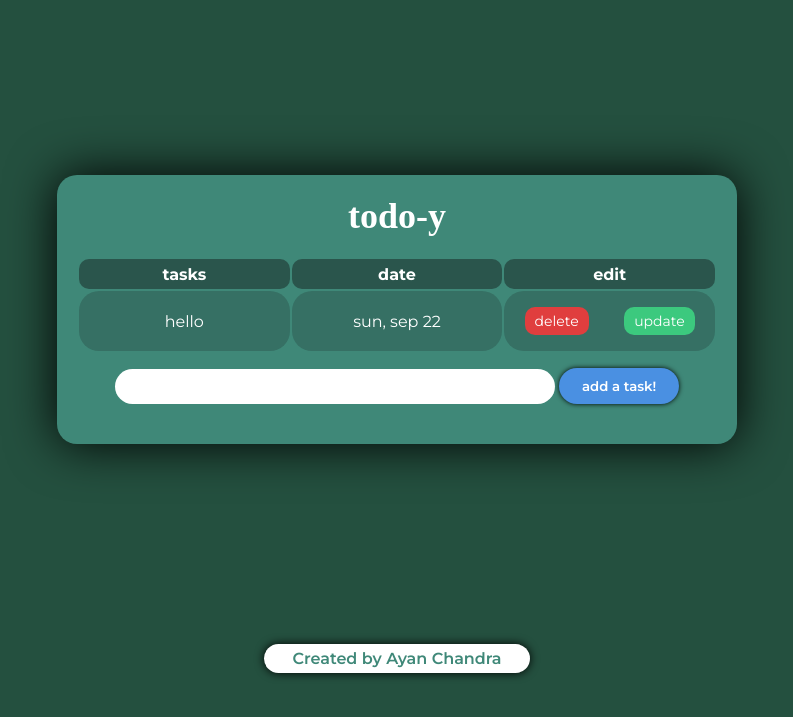
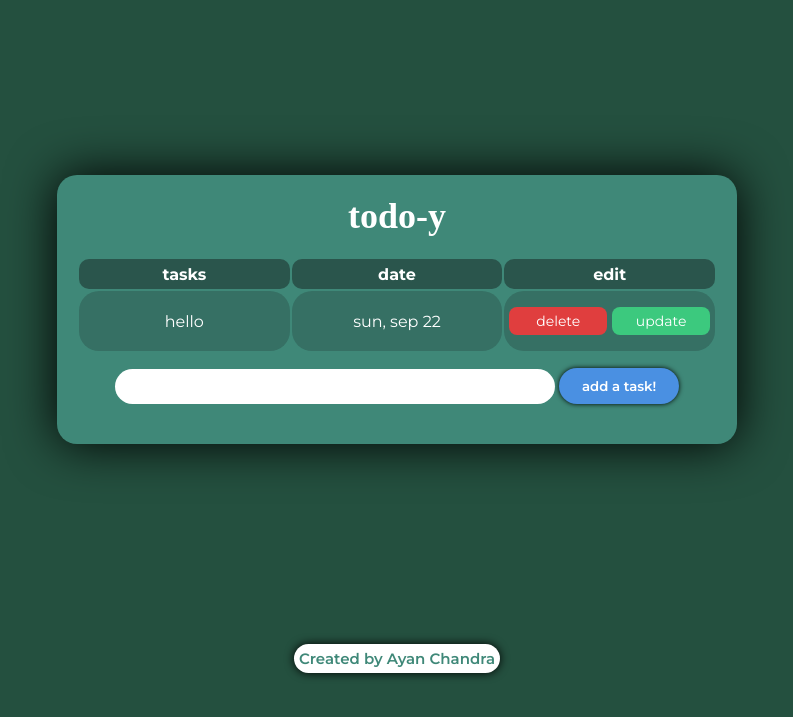
Before and after one commit to ayanchandra2005/flask-task-manager, a Flask app: page / in a window 1280 px wide. Shown: the top 717 px of the page, without its empty margins (243-1036 px from the left). Run offline with Flask 3, Linux system fonts and the light colour scheme; some web fonts are replaced.

Commit message:
btn on mobile

```diff
--- a/static/css/main.css
+++ b/static/css/main.css
@@ -25,7 +25,8 @@ body, html {
 .footer {
     margin: 20px auto;
     background-color: #ffffff;
-    width: 20%;
+    width: fit-content;
+    justify-content: space-around;
     padding: 5px;
     box-shadow: 0 0 10px rgb(0, 0, 0);
     border-radius: 20px;
@@ -34,6 +35,7 @@ body, html {
     color: #3f8878;
     font-family: Montserrat;
     font-weight: 600;
+    font-size: 15px;
 }
 
 /* Table Styles */
@@ -119,38 +121,10 @@ h1 {
     margin-top: 0px;
 }
 
-/* Button Styles */
-/*
-.btn {
-    display: inline-block;
-    padding: 10px 15px;
-    background-color: #4A90E2;
-    color: white;
-    text-align: center;
-    text-decoration: none;
-    border: none;
-    border-radius: 10px;
-    cursor: pointer;
-    transition: background-color 0.3s ease;
-    font-family: "Jersey 10", sans-serif;
-    font-size: 18px;
-}
-
-.btn-delete {
-    background-color: #e03e3e;
-    margin-right: 10px;
-}
-
-.btn-update {
-    background-color: #3cc97e;
-    margin-left: 10px;
-}
-*/
-
 /* Button Container */
 .btn-container {
     display: flex;
-    justify-content: space-around;
+    justify-content: space-between;
     align-items: center;
     width: 100%;
     gap: 5px;
@@ -162,11 +136,12 @@ h1 {
     font-size: 14px;
     background-color: #4A90E2;
     border: none;
-    border-radius: 10px;
+    border-radius: 8px;
     cursor: pointer;
     text-align: center;
-    width: auto; /* Ensure buttons are auto-width */
+    width: 45%;
     color: white;
+    table-layout: fixed;
 }
 
 .btn-delete {
```
Also changed, not shown: instance/test.db.
